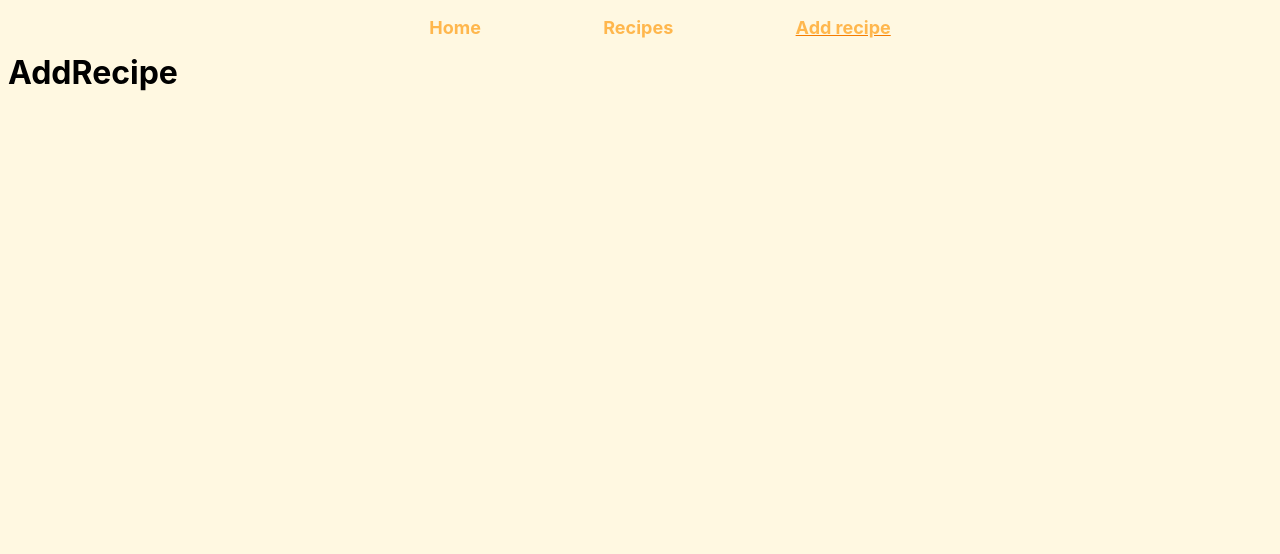
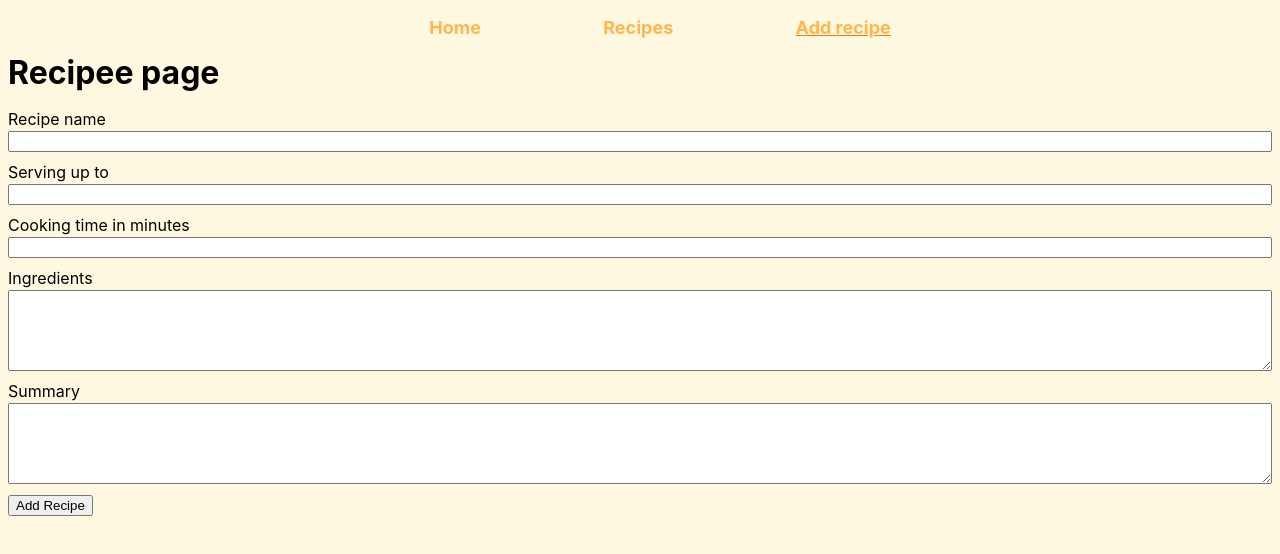
Before and after one commit to rashaaad19/Patisserie, a React (Vite) app: page /addRecipe in a window 1280 px wide. Shown: the top 554 px of the page. Built offline with nearby package versions, Linux system fonts and the light colour scheme.

Commit message:
added recipe form component

```diff
--- /dev/null
+++ b/src/components/RecipeForm.jsx
@@ -0,0 +1,48 @@
+import Input from "../ui/Input";
+import Textarea from "../ui/Textarea";
+const RecipeForm = () => {
+  const handleOnSubmit = (event) => {
+    let added_recipe = {};
+    event.preventDefault();
+    const form_data = new FormData(event.target);
+    added_recipe = {
+      name: form_data.get("name"),
+      serving: form_data.get("serving"),
+      time: form_data.get("time"),
+      ingredients: form_data.get("ingredients"),
+      summary: form_data.get("summary"),
+    };
+    console.log(added_recipe)
+  };
+  return (
+    <form onSubmit={handleOnSubmit}>
+      <Input id="name" name="name" type="text" label="Recipe name" required />
+      <Input
+        id="serving"
+        name="serving"
+        type="number"
+        label="Serving up to"
+        required
+      />
+      <Input
+        id="time"
+        name="time"
+        type="number"
+        label="Cooking time in minutes"
+        required
+      />
+      <Textarea
+        id="ingredients"
+        name="ingredients"
+        label="Ingredients"
+        rows="5"
+        required
+      />
+      <Textarea id="summary" name="summary" label="Summary" rows="5" required />
+
+      <button>Add Recipe</button>
+    </form>
+  );
+};
+
+export default RecipeForm;
--- a/src/pages/AddRecipePage.jsx
+++ b/src/pages/AddRecipePage.jsx
@@ -1,7 +1,12 @@
+import RecipeForm from "../components/RecipeForm"
 
 const AddRecipePage = () => {
   return (
-    <h1>AddRecipe</h1>
+
+    <>
+    <h1>Recipee page</h1>
+    <RecipeForm/>
+    </>
   )
 }
 
--- /dev/null
+++ b/src/ui/Input.jsx
@@ -0,0 +1,11 @@
+import classes from "./Input.module.css";
+const Input = ({ id, label, ...props }) => {
+  return (
+    <div className={classes.container}>
+      <label htmlFor={id}>{label}</label>
+      <input id={id} name={id} {...props} />
+    </div>
+  );
+};
+
+export default Input;
--- /dev/null
+++ b/src/ui/Input.module.css
@@ -0,0 +1,8 @@
+.container {
+  margin: 0.5rem 0;
+  display: flex;
+  flex-direction: column;
+}
+.container input, .container textarea{
+  outline: none;
+}
--- /dev/null
+++ b/src/ui/Textarea.jsx
@@ -0,0 +1,11 @@
+import classes from "./Input.module.css";
+const Textarea = ({ id, label, ...props }) => {
+  return (
+    <div className={classes.container}>
+      <label htmlFor={id}>{label}</label>
+      <textarea id={id} name={id} {...props} />
+    </div>
+  );
+};
+
+export default Textarea;
```
Also changed, not shown: src/components/RecipeForm.module.css (added).
